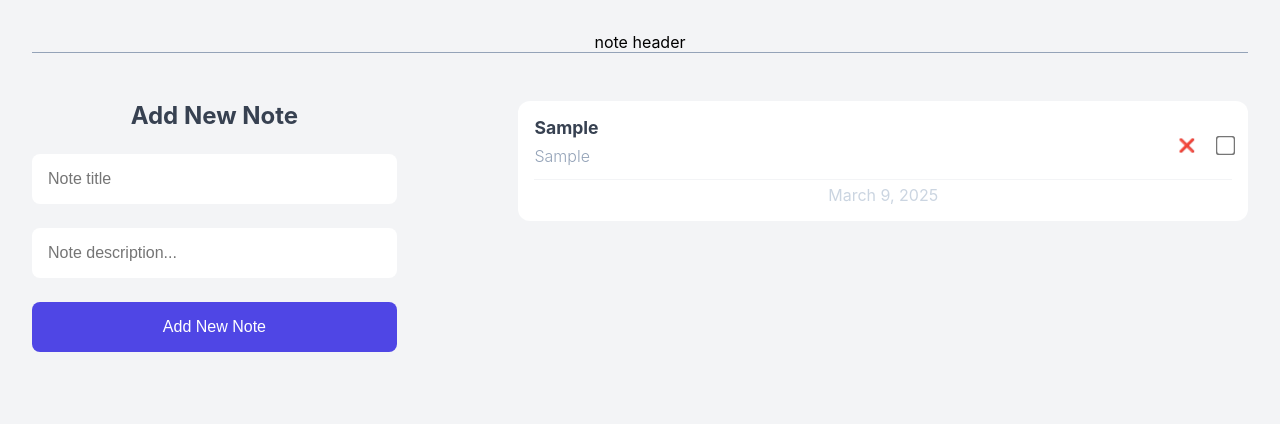
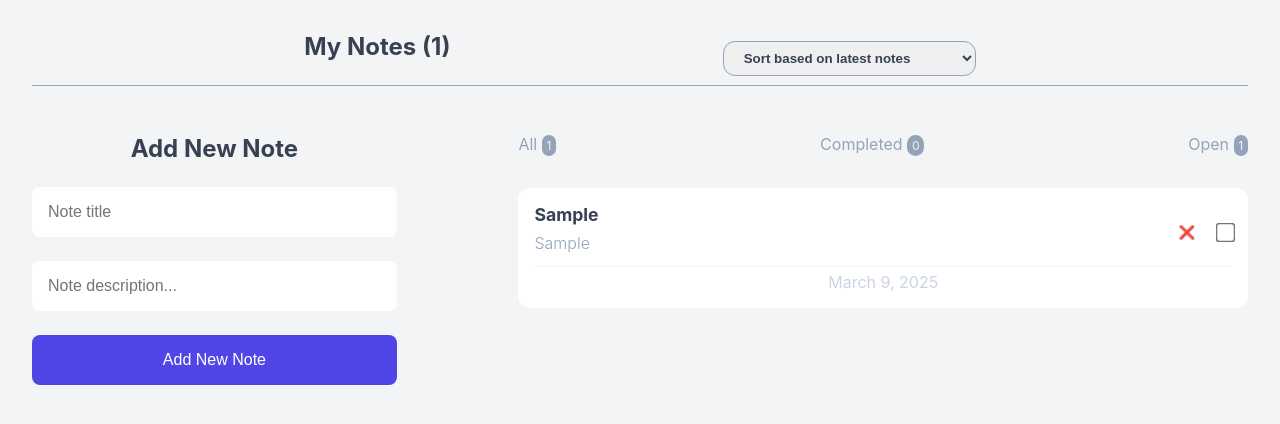
Before and after one commit to AmirRaZz/note_app, a React (Vite) app: page / in a window 1280 px wide. Both pictures are taken after typing "Sample", "Sample" into the empty fields and a click on the button "Add New Note". Shown: the top 424 px of the page. Built offline with nearby package versions, Linux system fonts and the light colour scheme.

Commit message:
add sort and statusbar

```diff
--- a/src/App.tsx
+++ b/src/App.tsx
@@ -3,9 +3,13 @@
 import AddNewNote from "./components/AddNewNote";
 import NoteList from "./components/NoteList";
 import { Note } from "./types/Note";
+import NoteStatus from "./components/NoteStatus";
+import NoteHeader from "./components/NoteHeader";
+import { SortByType } from "./types/SortBy";
 
 function App() {
   const [notes, setNotes] = useState<Note[]>([]);
+  const [sortBy, setSortBy] = useState<SortByType>("latest");
 
   const handleAddNote = (newNote: Note) => {
     setNotes((prevNotes) => [...prevNotes, newNote]);
@@ -30,15 +34,23 @@
     );
   };
 
+
+
   return (
     <>
       <div className="container">
-        <div className="note-header">note header</div>
+        <NoteHeader
+          notes={notes}
+          sortBy={sortBy}
+          onSort={(value) => setSortBy(value)}
+        />
         <div className="note-app">
           <AddNewNote onAddNote={handleAddNote} />
           <div className="note-container">
+            <NoteStatus notes={notes} />
             <NoteList
               notes={notes}
+              sortBy={sortBy}
               onDelete={handleDeleteNote}
               onComplete={handleCompleteNote}
             />
--- /dev/null
+++ b/src/components/NoteHeader.tsx
@@ -0,0 +1,25 @@
+import { Note } from "../types/Note";
+import { SortByType } from "../types/SortBy";
+
+function NoteHeader({
+  notes,
+  sortBy,
+  onSort,
+}: {
+  notes: Note[];
+  sortBy: SortByType;
+  onSort: (value:SortByType) => void;
+}) {
+  return (
+    <div className="note-header">
+      <h2>My Notes ({notes.length})</h2>
+      <select value={sortBy} onChange={e=>onSort(e.target.value as SortByType)}>
+        <option value="latest">Sort based on latest notes</option>
+        <option value="earliest">Sort based on earliest notes</option>
+        <option value="completed">Sort based on completed notes</option>
+      </select>
+    </div>
+  );
+}
+
+export default NoteHeader;
--- a/src/components/NoteList.tsx
+++ b/src/components/NoteList.tsx
@@ -1,14 +1,35 @@
 import { Note } from "../types/Note";
+import { SortByType } from "../types/SortBy";
 
 type props = {
   notes: Note[];
+  sortBy: SortByType
   onDelete: (id: number) => void;
   onComplete: (e: React.ChangeEvent<HTMLInputElement>) => void;
 };
-function NoteList({ notes, onDelete, onComplete }: props) {
+function NoteList({ notes,sortBy, onDelete, onComplete }: props) {
+
+  let sortedNotes = notes;
+  if (sortBy === "earliest")
+    sortedNotes = [...notes].sort(
+      (a, b) =>
+        new Date(a.createdAt).getTime() - new Date(b.createdAt).getTime()
+    ); // a -b  => a > b ? 1 : -1
+
+  if (sortBy === "latest")
+    sortedNotes = [...notes].sort(
+      (a, b) =>
+        new Date(b.createdAt).getTime() - new Date(a.createdAt).getTime()
+    ); // b -a  => a > b ? -1 : 1
+
+  if (sortBy === "completed")
+    sortedNotes = [...notes].sort(
+      (a, b) => Number(a.completed) - Number(b.completed)
+    );
+
   return (
     <div className="note-list">
-      {notes.map((note) => (
+      {sortedNotes.map((note) => (
         <NoteItem
           key={note.id}
           note={note}
--- /dev/null
+++ b/src/components/NoteStatus.tsx
@@ -0,0 +1,25 @@
+import { Note } from "../types/Note";
+
+function NoteStatus({notes}:{notes:Note[]}) {
+  const allNotes = notes.length
+  const completedNotes = notes.filter((note) => note.completed).length;
+  const unCompletedNotes = allNotes - completedNotes;
+
+  if(!allNotes) return <h2>No notes has already been added. </h2>
+
+  return (
+    <ul className="note-status">
+      <li>
+        All <span>{allNotes}</span>
+      </li>
+      <li>
+        Completed <span>{completedNotes}</span>
+      </li>
+      <li>
+        Open <span>{unCompletedNotes}</span>
+      </li>
+    </ul>
+  );
+}
+
+export default NoteStatus;
--- /dev/null
+++ b/src/types/SortBy.ts
@@ -0,0 +1 @@
+export type SortByType = "earliest" | "latest" | "completed";
```
